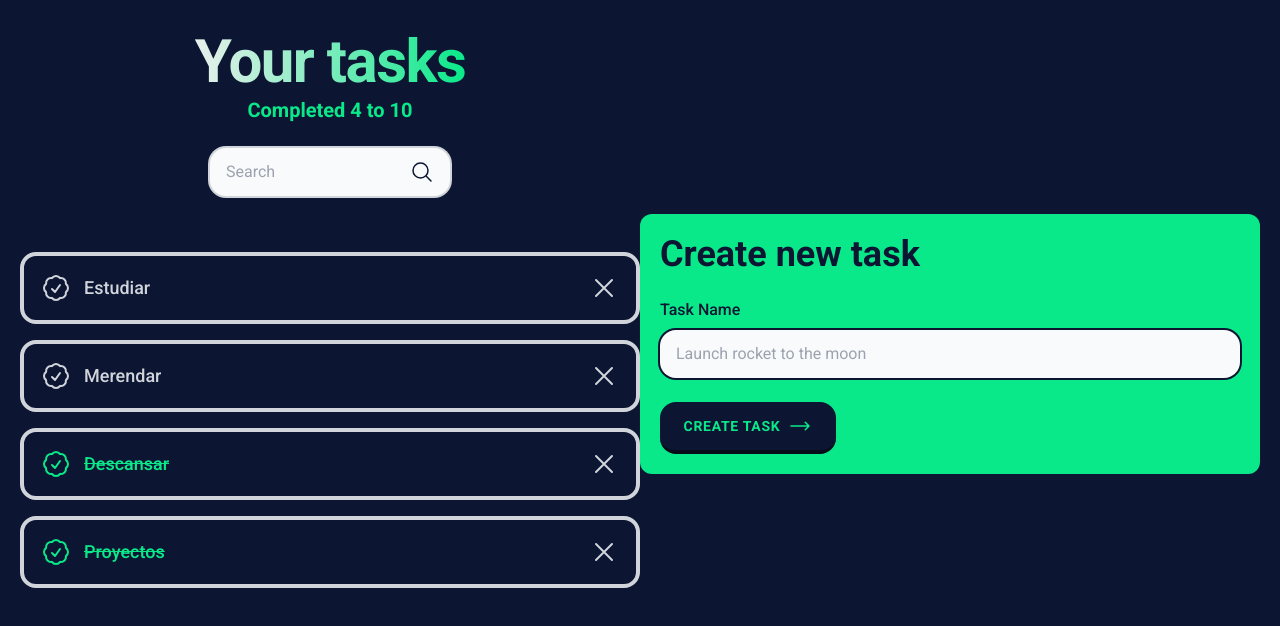
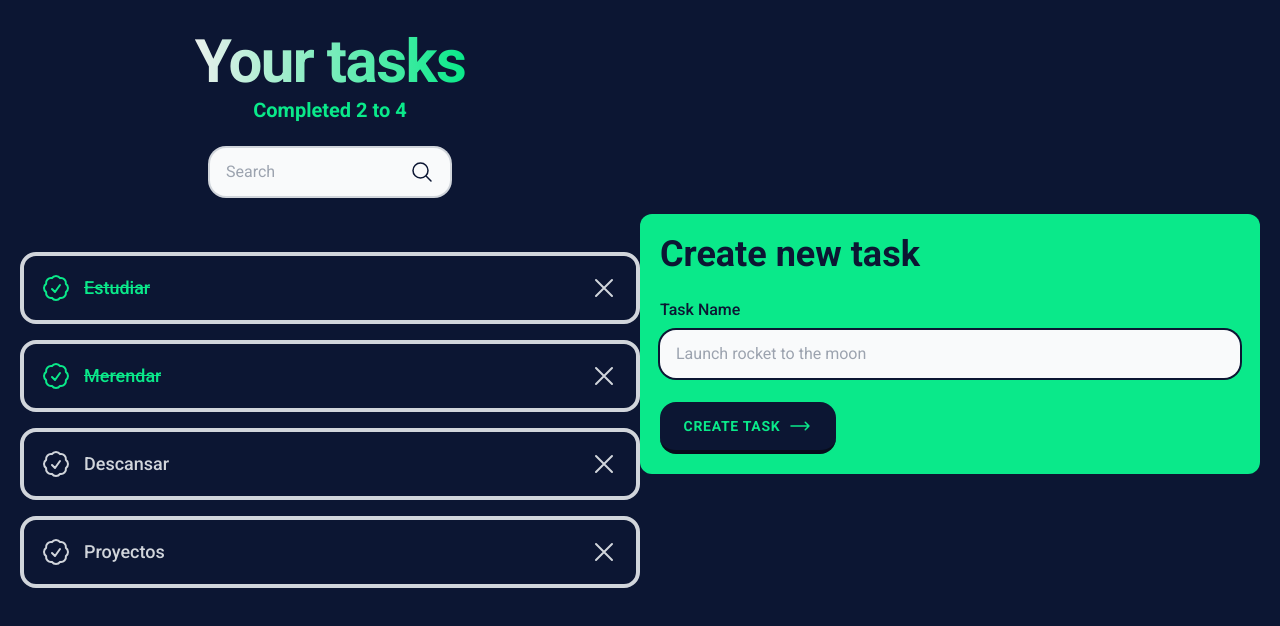
Before and after one commit to indux/todo-list-app, a React (Create React App) app: page / in a window 1280 px wide. Shown: the top 626 px of the page. Built offline with nearby package versions, Linux system fonts and the light colour scheme.

Commit message:
Add useState of Tasks and Counter

```diff
--- a/src/App.js
+++ b/src/App.js
@@ -5,17 +5,30 @@ import { TodoItem } from "./components/TodoItem";
 import { TodoTask } from "./components/TodoTask";
 
 const arrTodos = [
-  { text: "Estudiar", completed: false },
-  { text: "Merendar", completed: false },
-  { text: "Descansar", completed: true },
-  { text: "Proyectos", completed: true },
+  { text: "Estudiar", completed: true },
+  { text: "Merendar", completed: true },
+  { text: "Descansar", completed: false },
+  { text: "Proyectos", completed: false },
 ];
 
 const App = () => {
+  const [todos, setTodos] = React.useState(arrTodos);
+  const [searchValue, setSearchValue] = React.useState("");
+
+  const completedTodos = todos.filter((todo) => todo.completed).length;
+  const totalTodos = todos.length;
+
+  console.log("Los usuarios buscan TODOs de " + searchValue);
+
   return (
     <>
       <section className="w-full">
-        <TodoCounter completed={4} total={10} />
+        <TodoCounter
+          completed={completedTodos}
+          total={totalTodos}
+          searchValue={searchValue}
+          setSearchValue={setSearchValue}
+        />
         <TodoList>
           {arrTodos.map((todo) => (
             <TodoItem
--- a/src/components/TodoCounter.js
+++ b/src/components/TodoCounter.js
@@ -1,6 +1,6 @@
-import React from "react";
+import React, { useState } from "react";
 
-const TodoCounter = ({ total, completed }) => {
+const TodoCounter = ({ total, completed, searchValue, setSearchValue }) => {
   return (
     <section className="flex flex-col items-center mt-3">
       <div className="text-center">
@@ -16,6 +16,10 @@ const TodoCounter = ({ total, completed }) => {
           type="text"
           placeholder="Search"
           className="py-3 w-full border-none bg-transparent outline-none"
+          value={searchValue}
+          onChange={(event) => {
+            setSearchValue(event.target.value);
+          }}
         />
         <button>
           <svg
--- a/src/components/TodoTask.js
+++ b/src/components/TodoTask.js
@@ -17,7 +17,14 @@ const TodoTask = () => {
             />
           </div>
         </div>
-        <button className="flex w-44 items-center justify-center rounded-2xl border-b-4 border-b-[#070c1b] bg-[#0C1633] text-[#0AE98A] py-3 text-sm font-bold tracking-wider transition duration-150 ease-in-out active:translate-y-1 active:border-b-transparent">
+        <button
+          className="flex w-44 items-center justify-center rounded-2xl border-b-4 border-b-[#070c1b] bg-[#0C1633] text-[#0AE98A] py-3 text-sm font-bold tracking-wider transition duration-150 ease-in-out active:translate-y-1 active:border-b-transparent"
+          onClick={(event) => {
+            console.log("Le diste click!");
+            console.log(event);
+            console.log(event.target);
+          }}
+        >
           CREATE TASK
           <svg
             className="ml-2 w-6"
```
